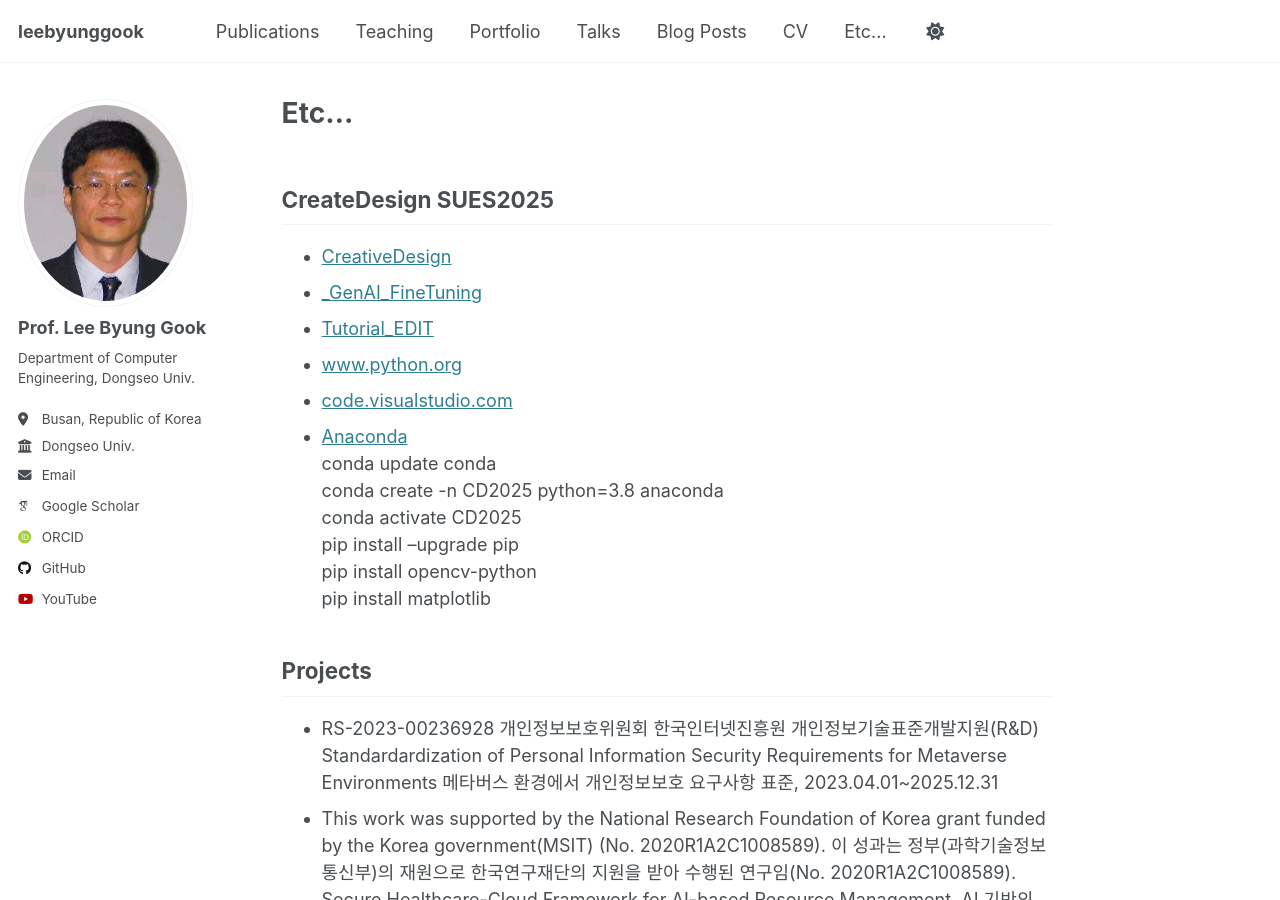
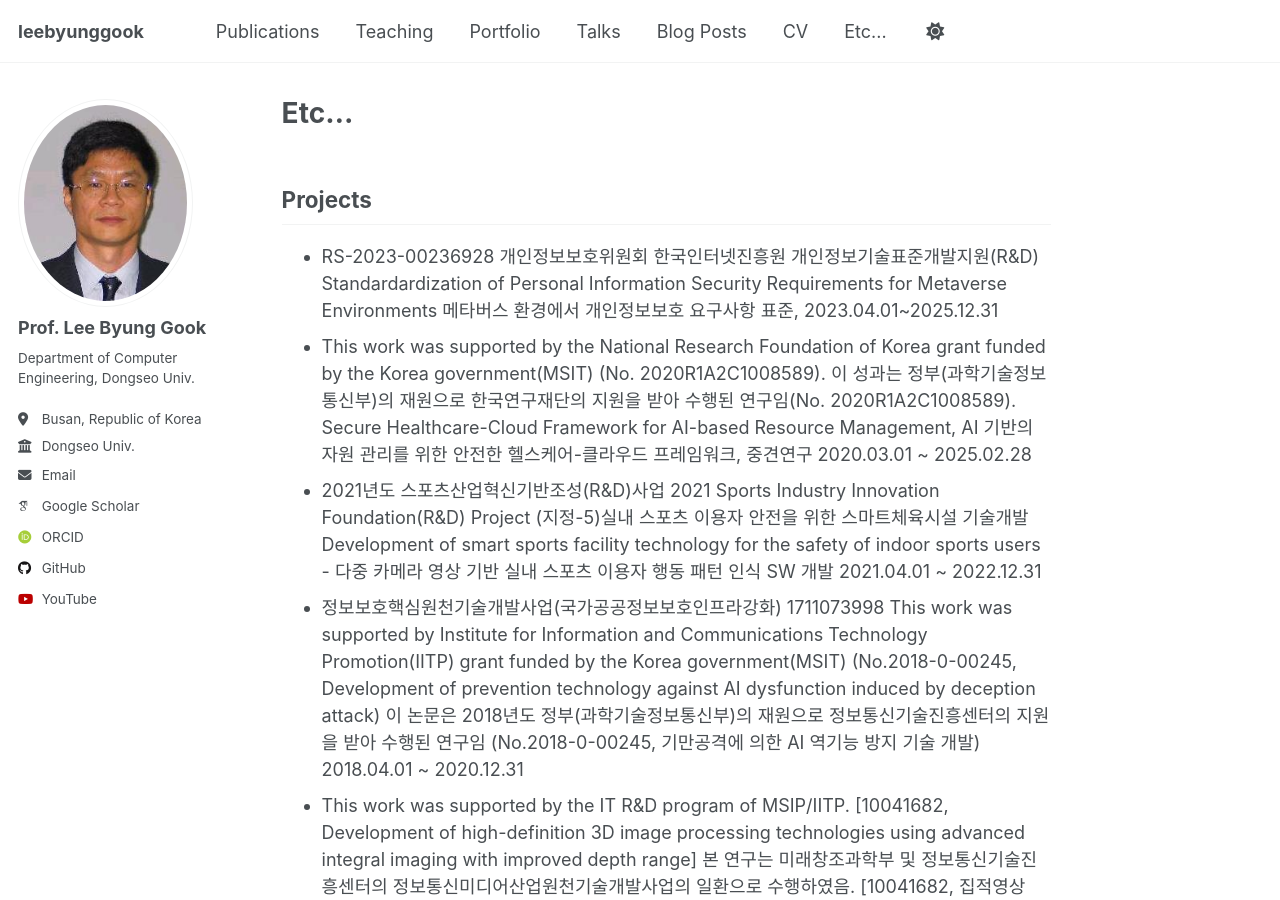
Before and after one commit to leebyunggook/leebyunggook.github.io, a Jekyll site: the page built from _pages/markdown.md, in a window 1280 px wide and 900 px high. Built offline with Jekyll 4.4.1, drawn with Linux system fonts in a browser that asks for light colours; emoji names are drawn with the system emoji font; some web fonts are replaced.

Commit message:
Update markdown.md

```diff
--- a/_pages/markdown.md
+++ b/_pages/markdown.md
@@ -6,22 +6,6 @@ redirect_from:
   - /md/
   - /markdown.html
 ---
-
-## CreateDesign SUES2025
-
-* [CreativeDesign](./../files/CreativeDesign.pdf)
-* [_GenAI_FineTuning](./../files/GenAIFineTuning.pdf)
-* [Tutorial_EDIT](./../files/Tutorial_EDIT.pdf)
-* [www.python.org](https://www.python.org/)
-* [code.visualstudio.com](https://code.visualstudio.com/)
-* [Anaconda](https://www.anaconda.com/)
-conda update conda
-conda create -n CD2025 python=3.8 anaconda
-conda activate CD2025
-pip install --upgrade pip
-pip install opencv-python
-pip install matplotlib
-
 
 ## Projects
 
```
